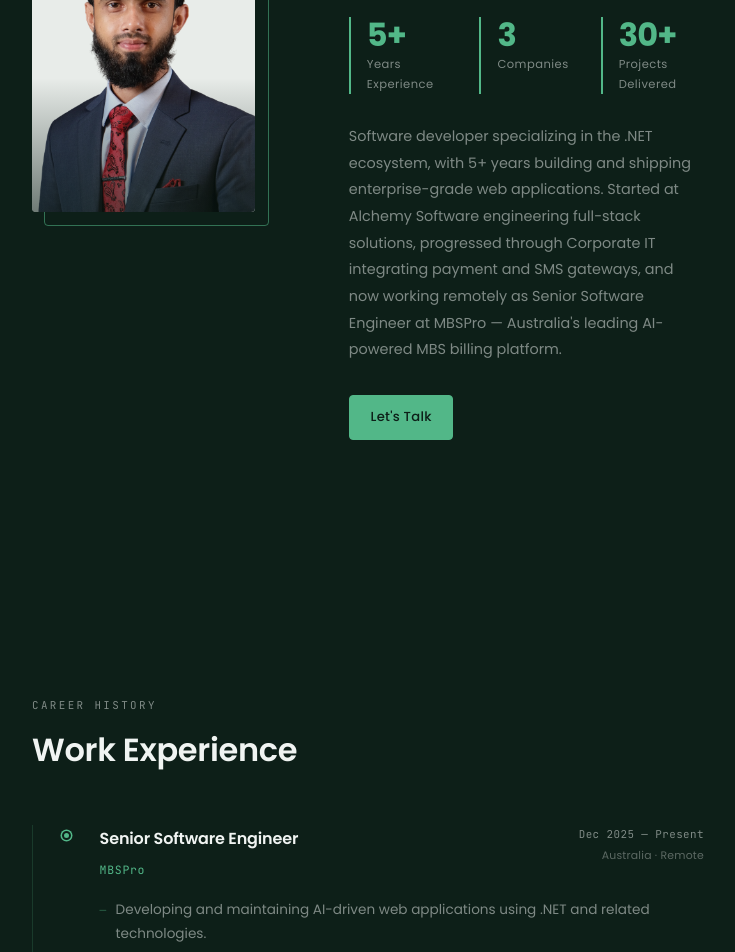
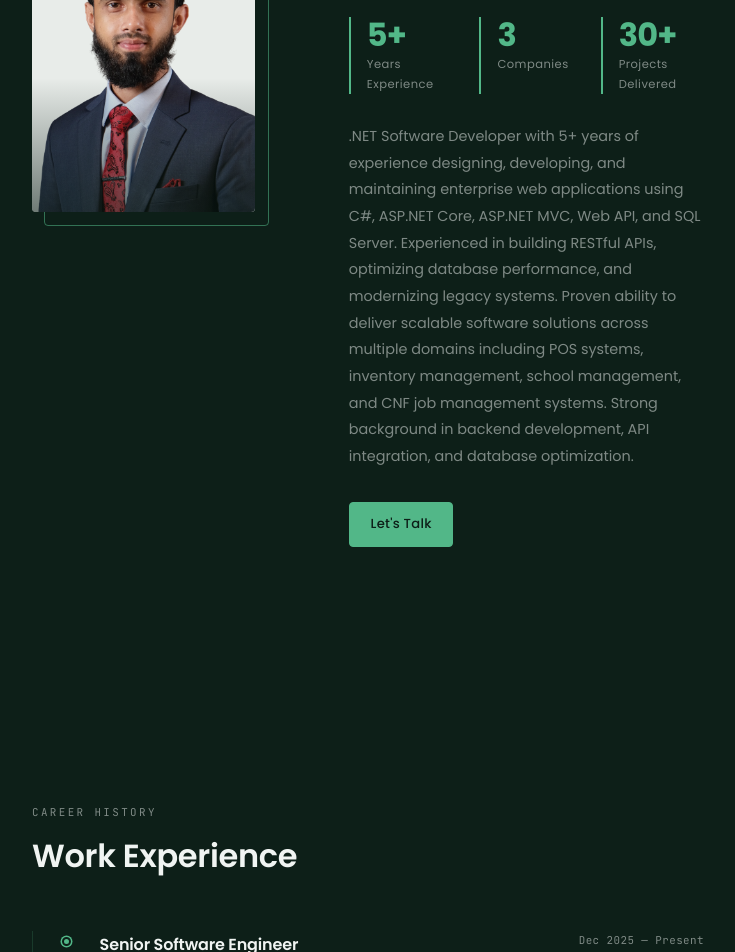
Before and after one commit to nawazprince/React-Portfolio, a React (Create React App) app: page / in a window 1280 px wide. Shown: the part 1040-1992 px from the top of the page, without its empty margins (272-1007 px from the left). Built offline with nearby package versions, Linux system fonts and the light colour scheme.

Commit message:
update about para

```diff
--- a/src/components/about/About.jsx
+++ b/src/components/about/About.jsx
@@ -34,11 +34,12 @@ const About = () => {
             </div>
 
             <p className="about_bio fade-up">
-              Software developer specializing in the .NET ecosystem, with 5+ years building
-              and shipping enterprise-grade web applications. Started at Alchemy Software
-              engineering full-stack solutions, progressed through Corporate IT integrating
-              payment and SMS gateways, and now working remotely as Senior Software Engineer
-              at MBSPro — Australia's leading AI-powered MBS billing platform.
+              .NET Software Developer with 5+ years of experience designing, developing, and maintaining enterprise web applications using C#,
+              ASP.NET Core, ASP.NET MVC, Web API, and SQL Server.
+              Experienced in building RESTful APIs, optimizing database performance, and modernizing legacy systems.
+              Proven ability to deliver scalable software solutions across multiple domains including POS systems, inventory management,
+              school management, and CNF job management systems. Strong background in backend development, API integration,
+              and database optimization.
             </p>
 
             <a href="#contact" className="btn btn-primary fade-up">Let's Talk</a>
--- a/src/components/workexperience/WorkExperience.jsx
+++ b/src/components/workexperience/WorkExperience.jsx
@@ -8,7 +8,7 @@ const experiences = [
     period: 'Dec 2025 — Present',
     location: 'Australia · Remote',
     bullets: [
-      'Developing and maintaining AI-driven web applications using .NET and related technologies.',
+      'Developing and maintaining AI-powered web applications using .NET and related technologies.',
       'Collaborating with front-end developers and designers to deliver high-quality software, participating in code reviews and best practices.',
       'Troubleshooting, debugging, and upgrading existing systems while contributing to project planning.',
     ],
```
